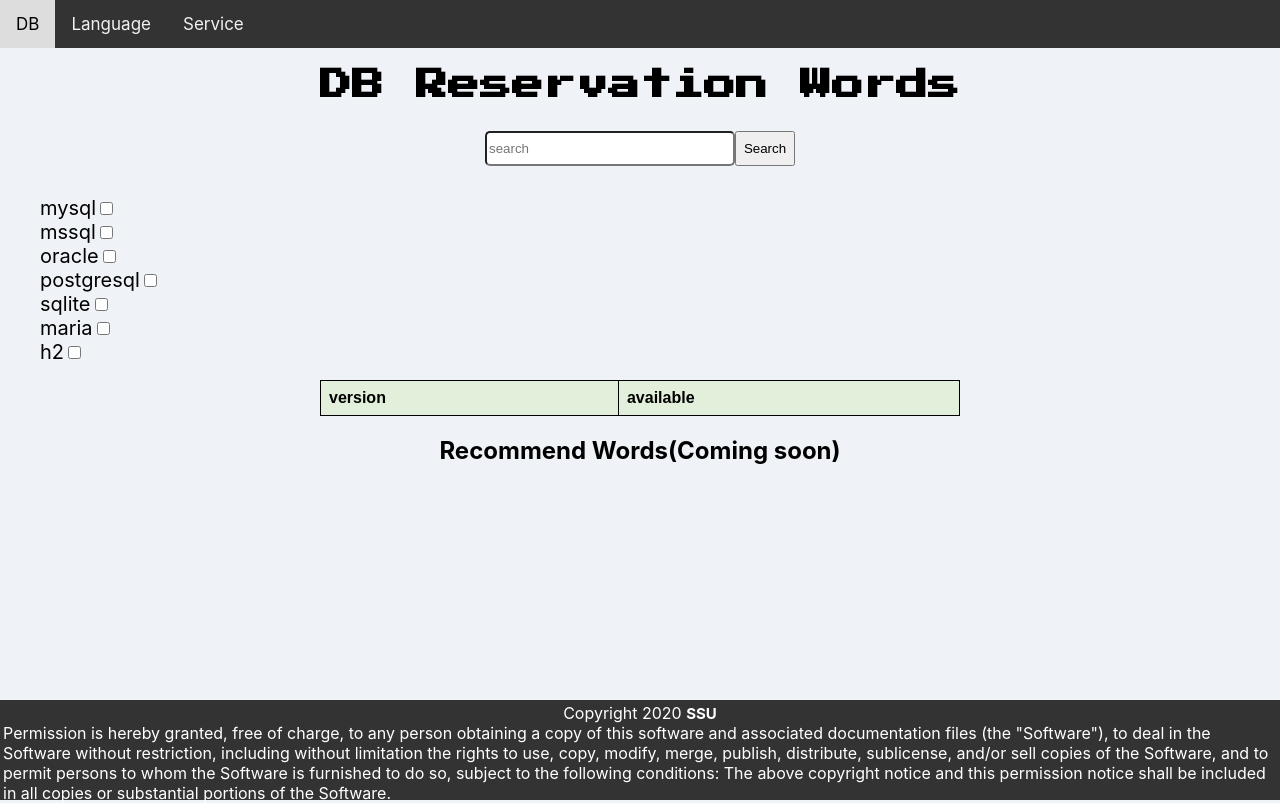
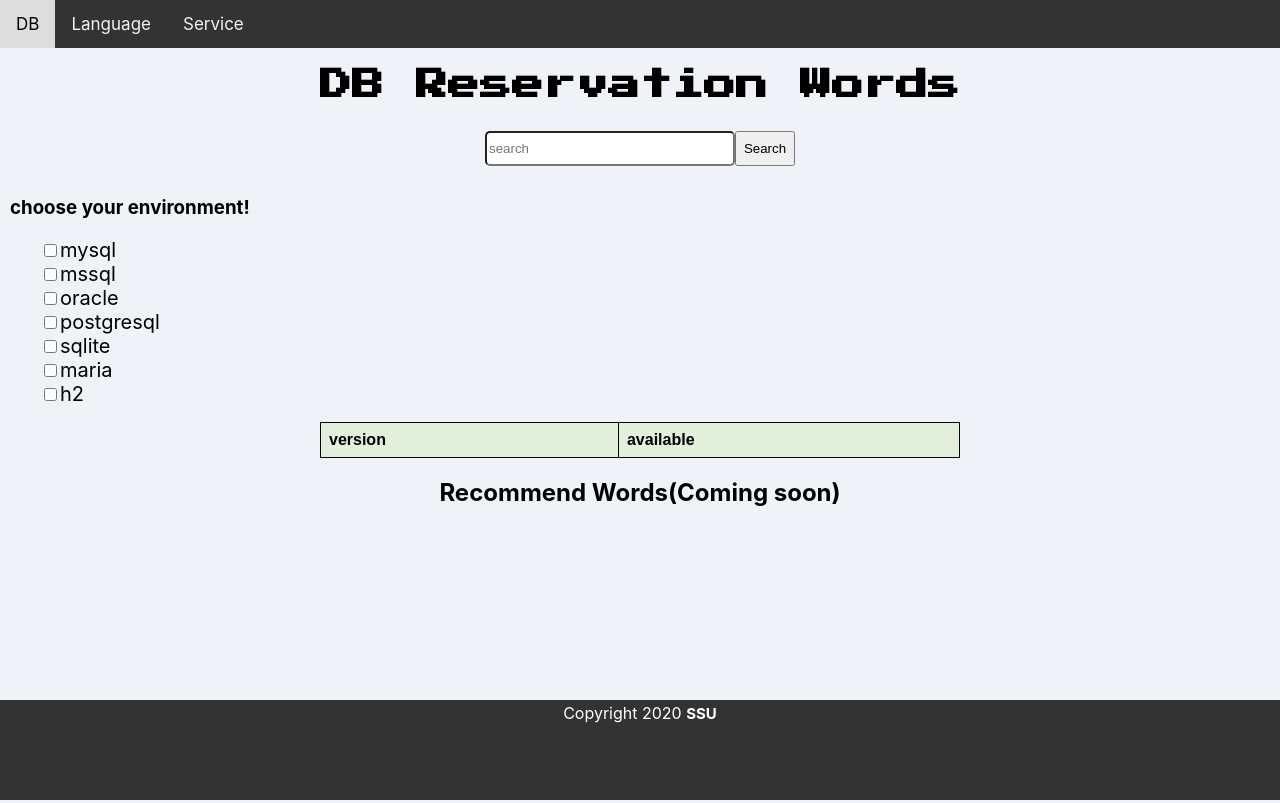
Before and after one commit to always0ne/reserved-words, a React (Create React App) app: page / in a window 1280 px wide. Built offline with nearby package versions, Linux system fonts and the light colour scheme; a web font is replaced by a local one.

Commit message:
edit: layout changed
mv checkbox left side of each environment
mk Footer component, rm license explanation
add instruction "choose your environment!"

```diff
--- a/src/components/Category.js
+++ b/src/components/Category.js
@@ -1,24 +1,30 @@
-import React,{Component} from 'react';
+import React,{Component,useState} from 'react';
 import {Collapse} from "react-collapse/lib/Collapse";
-
+import './css/Category.css';
 class Category extends Component{
     constructor(props) {
         super(props);
         this.state = {
-            isOpened: false
+            isOpened: false,
 
         };
     }
+
     render(){
         const {isOpened}=this.state;
         const {content,index,printChange}=this.props;
         return (
-            <span>
+            <div className="category">
                 <input
                     className="input"
                     type="checkbox"
                     checked={isOpened}
                     onChange={({target: {checked}}) => this.setState({isOpened: checked})} />
+                {content.category}
+                <li className="category">
+
+                    <span>
+
                         <Collapse isOpened={isOpened}>
                             <ul>
                                 {content.version.map((versions) =>
@@ -36,6 +42,8 @@ class Category extends Component{
                         </Collapse>
 
                     </span>
+                </li>
+            </div>
 
 
         )
--- /dev/null
+++ b/src/components/Footer.js
@@ -0,0 +1,10 @@
+import React from 'react';
+
+const Footer=()=>{
+    return(
+        <footer>
+            <div id="copyright">Copyright 2020 <b>SSU</b></div>
+        </footer>
+    )
+}
+export default Footer;
--- a/src/components/Selector.js
+++ b/src/components/Selector.js
@@ -29,15 +29,17 @@ const Selector = ({type, onSubmit}) => {
 
 
         return (
-        <ol className="test">
-            {lists.map((content,index) =>
-                <li className="category">
-                    {content.category}
-                    {/*<More id={index} value={content.category} changeMore={changeMore}/>*/}
-                <Category content={content} index={index} printChange={printChange}/>
-                </li>
-            )}
-        </ol>
+            <div>
+                <h3 id="instruction">choose your environment!</h3>
+                <ol className="test">
+                    {lists.map((content,index) =>
+
+                        <Category content={content} index={index} printChange={printChange}/>
+
+                    )}
+                </ol>
+            </div>
+
     )
 };
 
--- /dev/null
+++ b/src/components/css/Category.css
@@ -0,0 +1,6 @@
+.category{
+    font: 20px;
+}
+#instruction{
+    padding-left: 10px;
+}
--- a/src/pages/main.js
+++ b/src/pages/main.js
@@ -5,6 +5,7 @@ import Search from "../components/Search";
 import Selector from "../components/Selector";
 import Result from "../components/Result";
 import Recommend from "../components/Recommend";
+import Footer from "../components/Footer"
 
 import './main.css'
 
@@ -67,14 +68,8 @@ const Main = ({type}) => {
             <Selector type={type} onSubmit={getVersions}/>
             <Result result={result} checklist={checklist}/>
             <Recommend recommands={recommends} searchString={searchString}/>
-            <footer>
-                <div id="copyright">Copyright 2020 <b>SSU</b></div>
-                <div>
-                    Permission is hereby granted, free of charge, to any person obtaining a copy of this software and associated documentation files (the "Software"), to deal in the Software without restriction, including without limitation the rights to use, copy, modify, merge, publish, distribute, sublicense, and/or sell copies of the Software, and to permit persons to whom the Software is furnished to do so, subject to the following conditions:
-                    The above copyright notice and this permission notice shall be included in all copies or substantial portions of the Software.
-                </div>
+            <Footer/>
 
-            </footer>
         </div>
     );
 };
```
Lines whose indentation alone changed are shown as unchanged.
